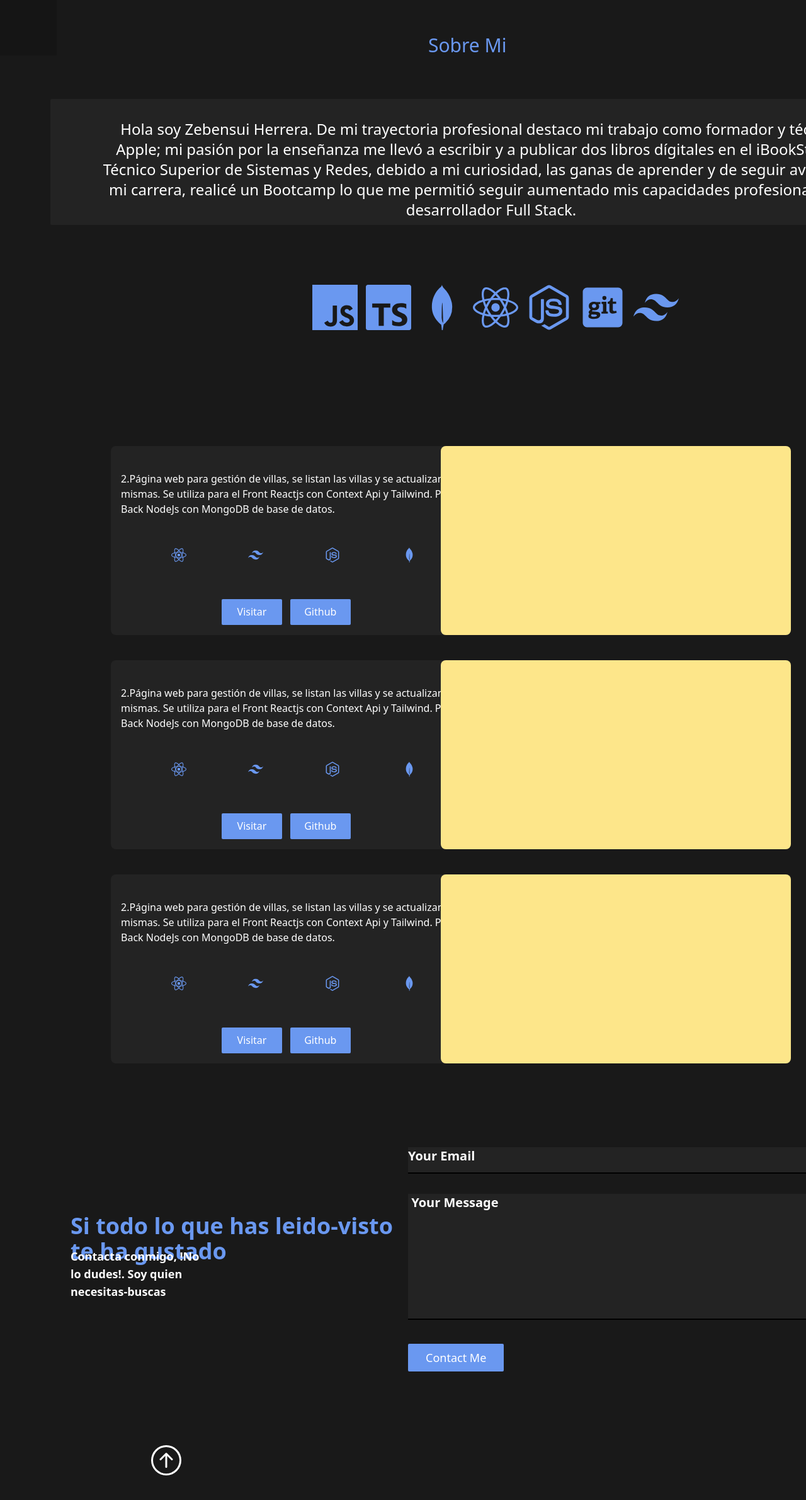
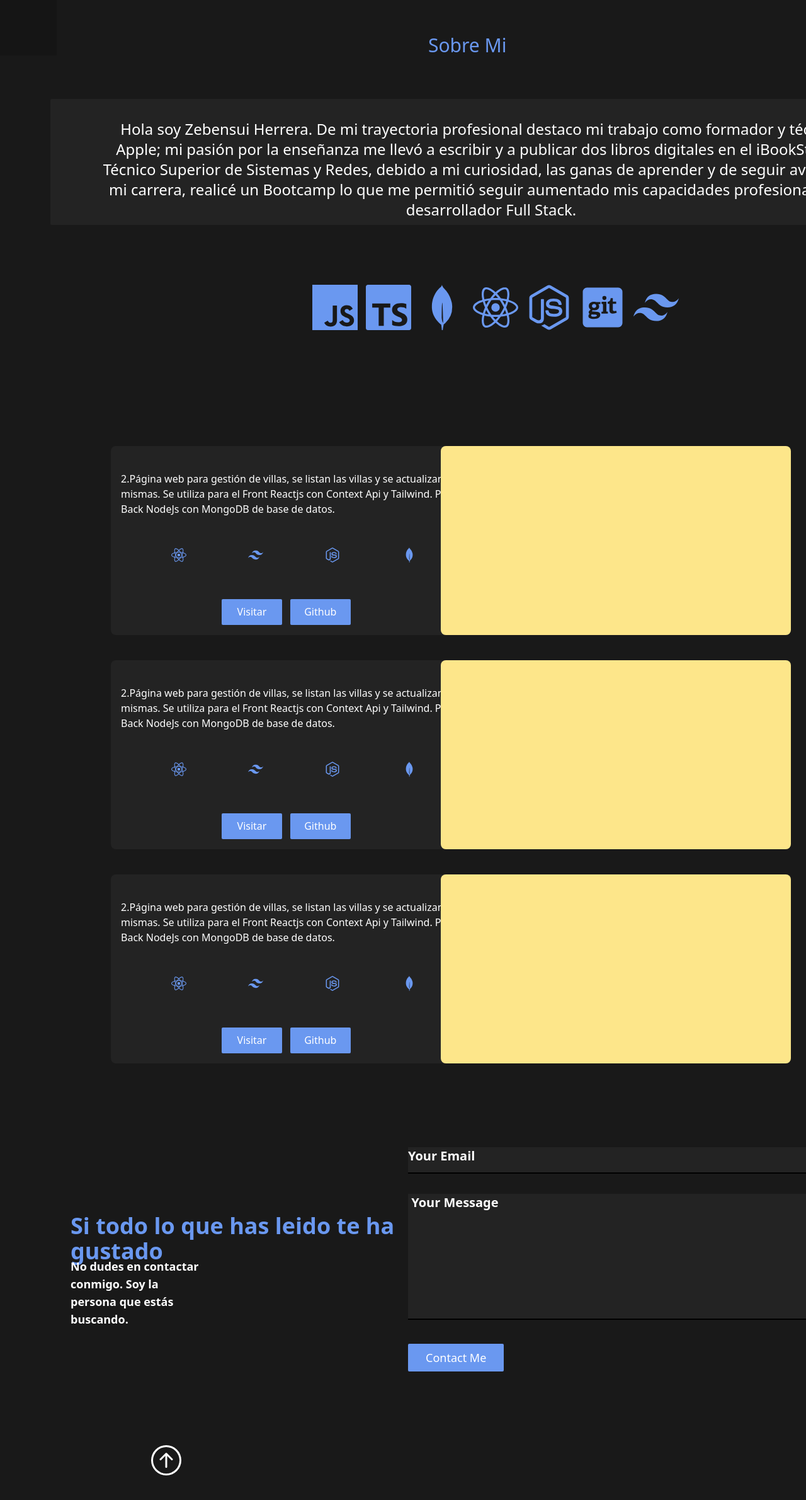
Before and after one commit to yusnebez/portfolio-React, a React (Vite) app: page / in a window 1280 px wide. Shown: the part 912-3293 px from the top of the page at 63% size. Built offline with nearby package versions, Linux system fonts and the light colour scheme; the HTML template or start-up script is replaced by a standard one.

Commit message:
texto contacta 1.0

```diff
--- a/src/component/Contact.jsx
+++ b/src/component/Contact.jsx
@@ -17,8 +17,8 @@ export const Contact = () => {
     >
 
             <div className='grid grid-cols-2 grid-rows-3'>
-                <h1 className='row-start-2 md:ml-32 lg:ml-28 ml-28 text-4xl font-bold text-[#6A98F0] mt-9 col-span-2'>Si todo lo que has leido-visto te ha gustado</h1>
-                <b className='col-span-2 row-start-3 mt-2 ml-16 text-lg text-white md:ml-32 lg:ml-28 lg:-mt-28 md:col-span-1'>Contacta conmigo, !No lo dudes!. Soy quien necesitas-buscas </b>
+                <h1 className='row-start-2 md:ml-32 lg:ml-28 ml-28 text-4xl font-bold text-[#6A98F0] mt-9 col-span-2'>Si todo lo que has leido te ha gustado</h1>
+                <b className='col-span-2 row-start-3 mt-2 ml-16 text-lg text-white md:ml-32 lg:ml-28 lg:-mt-24 md:col-span-1'>No dudes en contactar conmigo. Soy la persona que estás buscando.</b>
             </div>
 
             <div className='grid content-center grid-cols-1 ml-16 md:ml-28 lg:ml-2'>
--- a/src/component/Education.jsx
+++ b/src/component/Education.jsx
@@ -21,7 +21,7 @@ export const Education = () => {
       <div className='lg:mt-20 md:ml-20 pt-4 lg:h-[200px] md:w-[730px] h-[250px] xl:w-[1420px] lg:w-[980px] -mt-14 w-screen rounded-sm row-start-2  bg-[#232323] lg:row-start-2 col-span-2'>
         <p className='container grid pl-4 pr-4 text-lg text-left text-white lg:mt-4 lg:mx-auto lg:text-2xl lg:mr-20 lg:text-center'>
           Hola soy Zebensui Herrera. De mi trayectoria profesional destaco mi trabajo como formador y técnico de Apple;
-          mi pasión por la enseñanza me llevó a escribir y a publicar dos libros dígitales en el iBookStore.
+          mi pasión por la enseñanza me llevó a escribir y a publicar dos libros digitales en el iBookStore.
           Soy Técnico Superior de Sistemas y Redes, debido a mi curiosidad, las ganas de aprender
           y de seguir avanzado en mi carrera, realicé un Bootcamp lo que me permitió seguir aumentado mis capacidades profesionales como
           desarrollador Full Stack.
```
